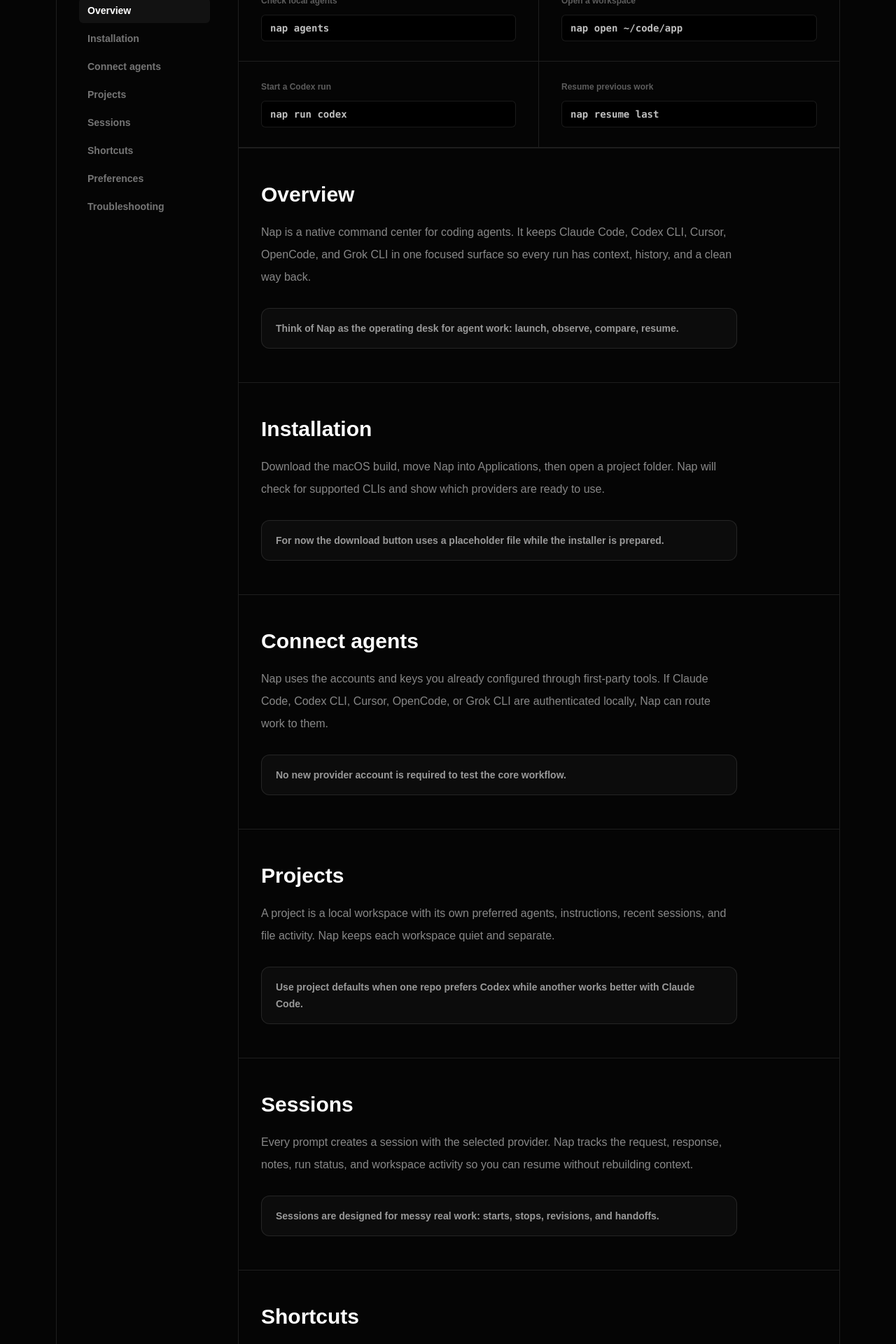
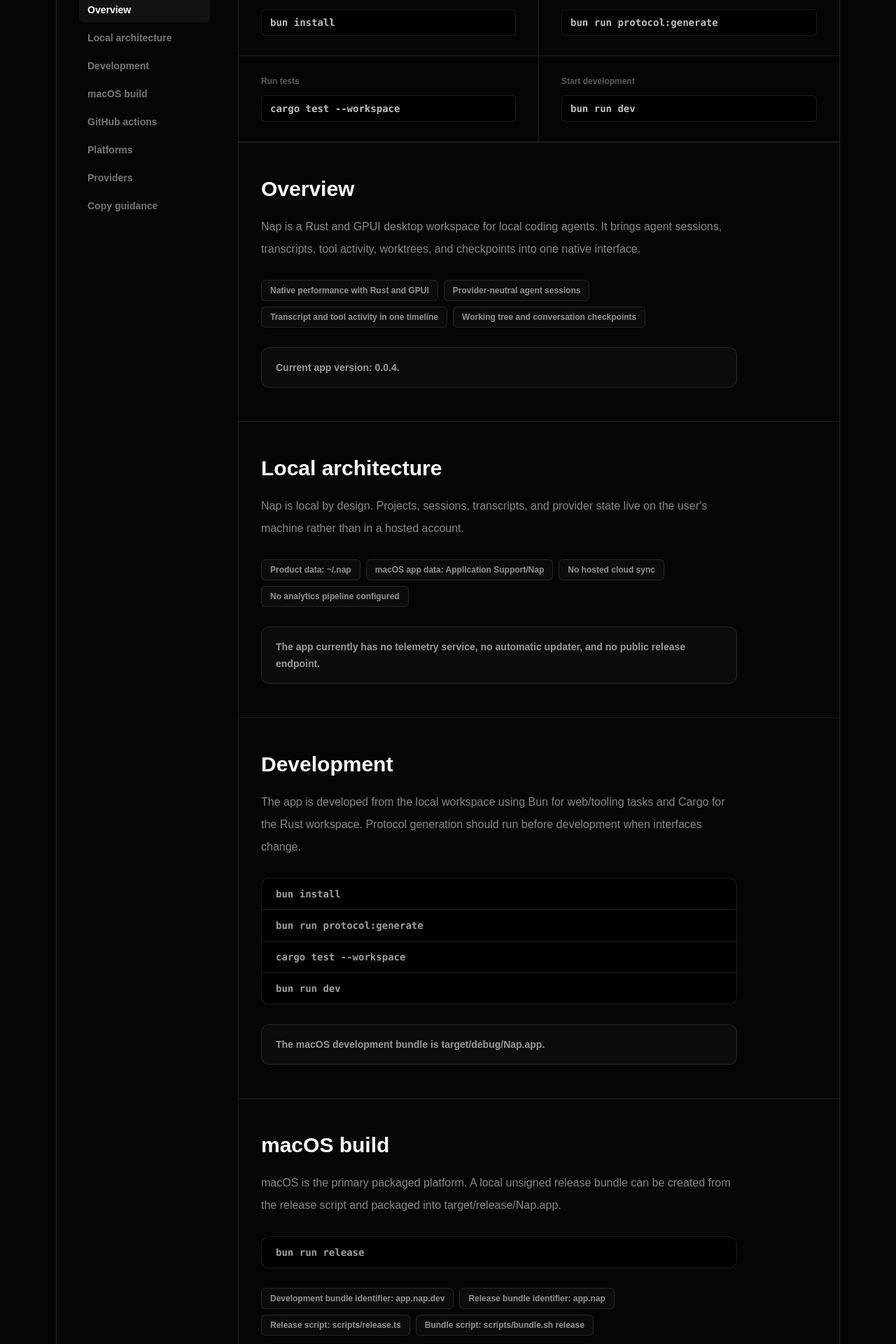
Before and after one commit to farzeenilyaszargar/Mandora, a Next.js app: page /docs in a window 1280 px wide. Shown: the part 100-2020 px from the top of the page at 70% size. Built offline with nearby package versions, Linux system fonts and the light colour scheme; a web font is replaced by a local one.

Commit message:
Update docs from product reference

```diff
--- a/app/docs/docs-client.tsx
+++ b/app/docs/docs-client.tsx
@@ -6,71 +6,123 @@ import DownloadModalButton from "../components/download-modal";
 
 const navItems = [
   "Overview",
-  "Installation",
-  "Connect agents",
-  "Projects",
-  "Sessions",
-  "Shortcuts",
-  "Preferences",
-  "Troubleshooting",
+  "Local architecture",
+  "Development",
+  "macOS build",
+  "GitHub actions",
+  "Platforms",
+  "Providers",
+  "Copy guidance",
 ];
 
 const docPages = [
   {
     id: "overview",
     title: "Overview",
-    body: "Nap is a native command center for coding agents. It keeps Claude Code, Codex CLI, Cursor, OpenCode, and Grok CLI in one focused surface so every run has context, history, and a clean way back.",
-    callout: "Think of Nap as the operating desk for agent work: launch, observe, compare, resume.",
+    body: "Nap is a Rust and GPUI desktop workspace for local coding agents. It brings agent sessions, transcripts, tool activity, worktrees, and checkpoints into one native interface.",
+    callout: "Current app version: 0.0.4.",
+    items: [
+      "Native performance with Rust and GPUI",
+      "Provider-neutral agent sessions",
+      "Transcript and tool activity in one timeline",
+      "Working tree and conversation checkpoints",
+    ],
   },
   {
-    id: "installation",
-    title: "Installation",
-    body: "Download the macOS build, move Nap into Applications, then open a project folder. Nap will check for supported CLIs and show which providers are ready to use.",
-    callout: "For now the download button uses a placeholder file while the installer is prepared.",
+    id: "local-architecture",
+    title: "Local architecture",
+    body: "Nap is local by design. Projects, sessions, transcripts, and provider state live on the user's machine rather than in a hosted account.",
+    callout: "The app currently has no telemetry service, no automatic updater, and no public release endpoint.",
+    items: [
+      "Product data: ~/.nap",
+      "macOS app data: Application Support/Nap",
+      "No hosted cloud sync",
+      "No analytics pipeline configured",
+    ],
   },
   {
-    id: "connect-agents",
-    title: "Connect agents",
-    body: "Nap uses the accounts and keys you already configured through first-party tools. If Claude Code, Codex CLI, Cursor, OpenCode, or Grok CLI are authenticated locally, Nap can route work to them.",
-    callout: "No new provider account is required to test the core workflow.",
+    id: "development",
+    title: "Development",
+    body: "The app is developed from the local workspace using Bun for web/tooling tasks and Cargo for the Rust workspace. Protocol generation should run before development when interfaces change.",
+    callout: "The macOS development bundle is target/debug/Nap.app.",
+    code: ["bun install", "bun run protocol:generate", "cargo test --workspace", "bun run dev"],
   },
   {
-    id: "projects",
-    title: "Projects",
-    body: "A project is a local workspace with its own preferred agents, instructions, recent sessions, and file activity. Nap keeps each workspace quiet and separate.",
-    callout: "Use project defaults when one repo prefers Codex while another works better with Claude Code.",
+    id: "macos-build",
+    title: "macOS build",
+    body: "macOS is the primary packaged platform. A local unsigned release bundle can be created from the release script and packaged into target/release/Nap.app.",
+    callout: "Without Apple signing credentials, release bundles are ad-hoc signed. Notarized public distribution is not set up yet.",
+    code: ["bun run release"],
+    items: [
+      "Development bundle identifier: app.nap.dev",
+      "Release bundle identifier: app.nap",
+      "Release script: scripts/release.ts",
+      "Bundle script: scripts/bundle.sh release",
+    ],
   },
   {
-    id: "sessions",
-    title: "Sessions",
-    body: "Every prompt creates a session with the selected provider. Nap tracks the request, response, notes, run status, and workspace activity so you can resume without rebuilding context.",
-    callout: "Sessions are designed for messy real work: starts, stops, revisions, and handoffs.",
+    id: "github-actions",
+    title: "GitHub actions",
+    body: "The repository includes macOS-only workflows for binaries and tests. The binary workflow is manually triggered and produces a macOS app zip plus a tarball of binaries.",
+    callout: "Expected artifact name: nap-macos.",
+    code: [
+      'gh workflow run "macOS Binaries" --repo farzeenilyaszargar/NotNap --ref main',
+      "gh run watch --repo farzeenilyaszargar/NotNap",
+    ],
+    items: [
+      ".github/workflows/macos-binaries.yml",
+      ".github/workflows/test.yml",
+      "Nap-macos.app.zip",
+      "nap-macos-binaries.tar.gz",
+    ],
   },
   {
-    id: "shortcuts",
-    title: "Shortcuts",
-    body: "Nap is keyboard-first. Use shortcuts to open the command palette, start a run, switch providers, jump to the previous session, and move through the timeline.",
-    callout: "The goal is fewer clicks when you are already thinking in code.",
+    id: "platforms",
+    title: "Platforms",
+    body: "macOS is the primary platform today. Linux and Windows packaging notes exist, but official public Linux binaries and Windows installers are not published yet.",
+    callout: "Linux users build locally from the Rust workspace. Windows installer packaging can use resources/windows/nap.iss.",
+    items: [
+      "Linux desktop file: resources/linux/app.nap.desktop",
+      "Windows installer script: resources/windows/nap.iss",
+      "Publisher, support, website, and update URLs are not configured",
+    ],
   },
   {
-    id: "preferences",
-    title: "Preferences",
-    body: "Set default agents per project, choose how dense the interface feels, tune notification behavior, and decide which provider should be first in the launcher.",
-    callout: "Preferences are intentionally local so each machine can match the way you actually work.",
+    id: "providers",
+    title: "Providers",
+    body: "Nap talks to coding-agent CLIs through long-lived driver sessions. Provider events are normalized into shared transcript activity types for commands, file changes, searches, plans, tool calls, reasoning, and text.",
+    callout: "Provider implementation details live in docs/providers.md and crates/nap-core/src/driver/mod.rs.",
+    items: [
+      "Codex CLI",
+      "Claude Code",
+      "Cursor CLI",
+      "OpenCode",
+      "Amp",
+      "Pi and Oh My Pi",
+      "Grok Build",
+      "Kimi Code",
+      "DeepSeek Harness",
+    ],
   },
   {
-    id: "troubleshooting",
-    title: "Troubleshooting",
-    body: "If an agent does not appear, confirm the CLI is installed, authenticated, and available in your shell path. Nap surfaces provider checks so setup problems are easier to spot.",
-    callout: "Most issues come from missing local authentication or a CLI that is not reachable from the app environment.",
+    id: "copy-guidance",
+    title: "Copy guidance",
+    body: "Website copy should present Nap as native, local, provider-neutral, and careful about release status. Avoid claiming hosted sync, telemetry, automatic updates, notarized releases, or official Linux and Windows binaries until those are actually configured.",
+    callout: "Downloads should only be advertised when a build artifact or release exists.",
+    items: [
+      "Say: native, local, provider-neutral",
+      "Say: release bundles are unsigned/ad-hoc unless signing is configured",
+      "Do not say: hosted cloud service or remote account sync",
+      "Do not say: automatic updates or public release endpoint",
+    ],
   },
 ];
 
 const snippets = [
-  ["Check local agents", "nap agents"],
-  ["Open a workspace", "nap open ~/code/app"],
-  ["Start a Codex run", "nap run codex"],
-  ["Resume previous work", "nap resume last"],
+  ["Install dependencies", "bun install"],
+  ["Generate protocols", "bun run protocol:generate"],
+  ["Run tests", "cargo test --workspace"],
+  ["Start development", "bun run dev"],
 ];
 
 export default function DocsClient() {
@@ -114,7 +166,7 @@ export default function DocsClient() {
     <main className="min-h-screen bg-[#050505] px-4 text-white">
       <div className="mx-auto flex min-h-screen w-full max-w-[1120px] flex-col border-x border-white/10">
         <nav className="sticky top-0 z-50 border-b border-white/10 bg-[#050505]/75 backdrop-blur-xl">
-          <div className="flex items-center justify-between px-8 py-4">
+          <div className="flex items-center justify-between px-8 py-3">
             <a href="/" aria-label="Nap home">
               <Image className="brightness-0 invert" src="/logo.png" alt="" width={28} height={28} priority />
             </a>
@@ -168,6 +220,24 @@ export default function DocsClient() {
               <article key={page.id} id={page.id} className="scroll-mt-24 border-b border-white/10 px-8 py-12">
                 <h2 className="text-3xl font-bold">{page.title}</h2>
                 <p className="mt-5 max-w-[680px] text-base leading-8 text-white/52">{page.body}</p>
+                {page.code ? (
+                  <div className="mt-7 max-w-[680px] overflow-hidden rounded-xl border border-white/10 bg-black">
+                    {page.code.map((line) => (
+                      <code key={line} className="block border-b border-white/10 px-5 py-3 font-mono text-sm font-bold text-white/62 last:border-b-0">
+                        {line}
+                      </code>
+                    ))}
+                  </div>
+                ) : null}
+                {page.items ? (
+                  <div className="mt-7 flex max-w-[680px] flex-wrap gap-2">
+                    {page.items.map((item) => (
+                      <span key={item} className="rounded-md border border-white/10 bg-white/[0.03] px-3 py-1.5 text-xs font-semibold text-white/55">
+                        {item}
+                      </span>
+                    ))}
+                  </div>
+                ) : null}
                 <div className="mt-7 max-w-[680px] rounded-xl border border-white/10 bg-white/[0.03] px-5 py-4 text-sm font-semibold leading-6 text-white/58">
                   {page.callout}
                 </div>
--- a/app/page.tsx
+++ b/app/page.tsx
@@ -107,7 +107,7 @@ export default function Home() {
     <main className="min-h-screen bg-[#050505] px-4 text-white">
       <div className="mx-auto flex min-h-screen w-full max-w-[1120px] flex-col border-x border-white/10">
         <nav className="sticky top-0 z-50 border-b border-white/10 bg-[#050505]/75 backdrop-blur-xl">
-          <div className="flex items-center justify-between px-8 py-4">
+          <div className="flex items-center justify-between px-8 py-3">
             <a href="/" className="flex items-center gap-3 text-sm font-bold">
               <Image className="brightness-0 invert" src="/logo.png" alt="Nap" width={28} height={28} priority />
             </a>
--- a/app/waitlist/page.tsx
+++ b/app/waitlist/page.tsx
@@ -25,7 +25,7 @@ export default function WaitlistPage() {
     <main className="min-h-screen bg-[#050505] px-4 text-white">
       <div className="mx-auto flex min-h-screen w-full max-w-[1120px] flex-col border-x border-white/10">
         <nav className="sticky top-0 z-50 border-b border-white/10 bg-[#050505]/75 backdrop-blur-xl">
-          <div className="flex items-center justify-between px-8 py-4">
+          <div className="flex items-center justify-between px-8 py-3">
             <a href="/" aria-label="Nap home">
               <Image className="brightness-0 invert" src="/logo.png" alt="" width={28} height={28} priority />
             </a>
```
